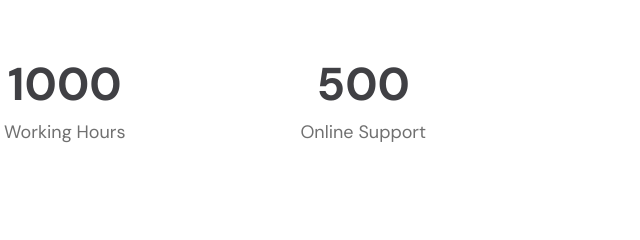
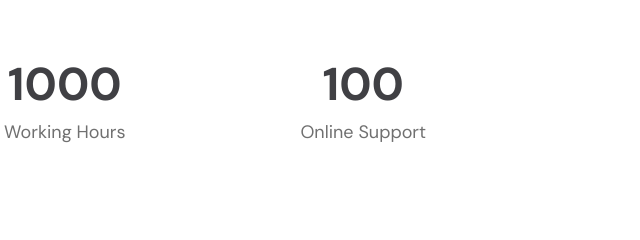
Before and after one commit to Zimal2/UI-Portfolio.github.io, a plain HTML site: page index.html in a window 1280 px wide. Shown: the part 2620-2860 px from the top of the page, 426-1066 px from the left. Drawn offline with Linux system fonts and the light colour scheme.

Commit message:
Update index.html

```diff
--- a/index.html
+++ b/index.html
@@ -299,7 +299,7 @@ Author URL: http://w3layouts.com
                         <h3>Working Hours</h3>
                     </div>
                     <div class="col-lg-3 col-6 stats_info counter_grid mt-lg-0 mt-sm-5 mt-5">
-                        <p class="counter"> 500 </p>
+                        <p class="counter"> 100 </p>
                         <h3>Online Support</h3>
                     </div>
 
```
